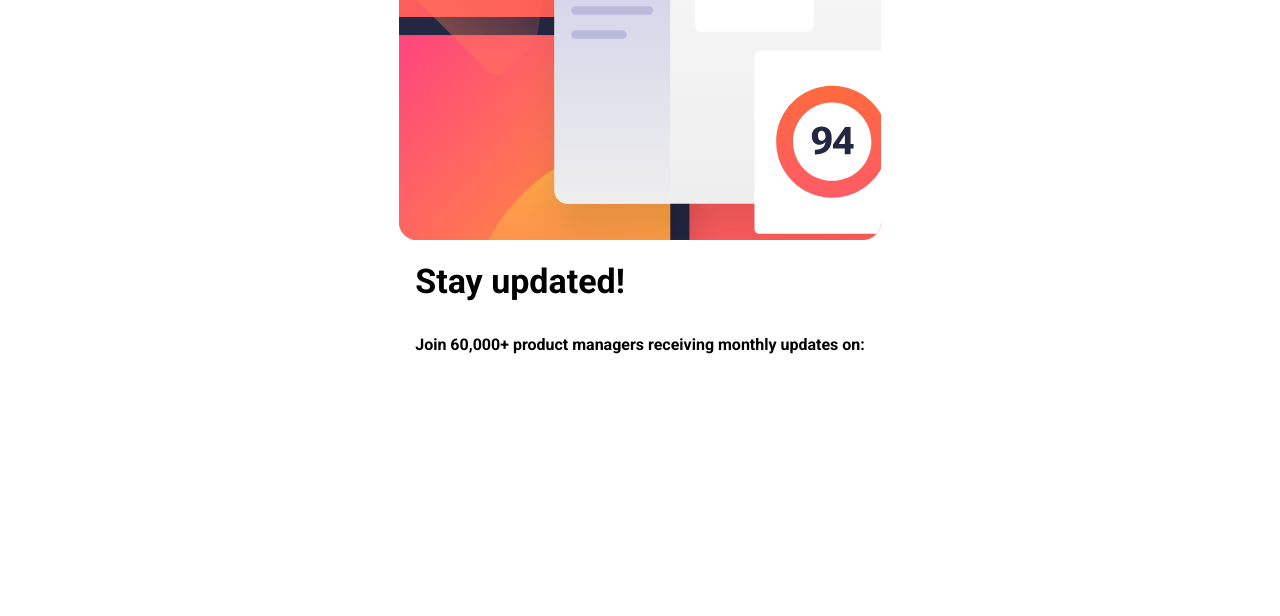
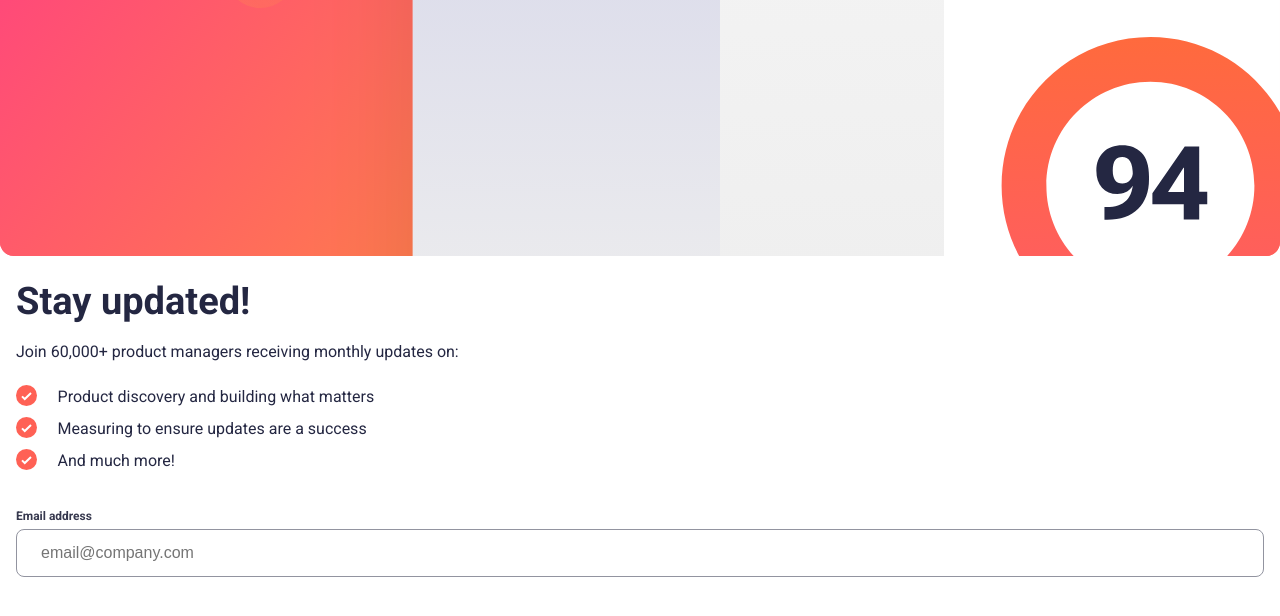
Before and after one commit to prophesierc/newsletter-sign-up-with-success-message-main, a Vue app in the folder app/: page / in a window 1280 px wide. Shown: the top 616 px of the page. Built offline with nearby package versions, Linux system fonts and the light colour scheme.

Commit message:
update 4 files and delete 1 file

```diff
--- a/app/src/App.vue
+++ b/app/src/App.vue
@@ -1,23 +1,29 @@
 <template>
   <ImageHandler />
   <main>
-    <h1 class="main__title">
+    <h1 class="content__title">
       Stay updated!
     </h1>
-    <h2 class="main__subtitle">
+    <h2 class="content__subtitle">
       Join 60,000+ product managers receiving monthly updates on:
     </h2>
+    <ListItems />
+    <EmailField />
   </main>
 </template>
 
 <script>
-import ImageHandler from './components/ImageHandler.vue';
+import ImageHandler from '@/components/ImageHandler.vue';
+import ListItems from '@/components/listItems.vue';
+import EmailField from '@/components/EmailField.vue';
 
 export default
 {
   components:
   {
-    ImageHandler
+    ImageHandler,
+    ListItems,
+    EmailField
   }
 }
 </script>
--- a/app/src/components/BulletCheckMarkIcons.vue
+++ /dev/null
@@ -1,5 +0,0 @@
-<template>
-  <p>Product discovery and building what matters</p>
-  <p>Measuring to ensure updates are a success</p>
-  <p>And much more!</p>
-</template>
--- a/app/src/components/EmailField.vue
+++ b/app/src/components/EmailField.vue
@@ -1,3 +1,30 @@
+<template>
+  <h3 class="email__title">
+    Email address
+  </h3>
+  <input type="text" placeholder="email@company.com" class="email__input"/>
+</template>
+
 <script>
-  console.log('test')
+export default {
+  name: 'EmailField'
+}
 </script>
+
+<style>
+  .email__title{
+    font-size: 12px;
+    color: var(--neutral-clr-Charcoal-Grey);
+    margin: 3em 0 .5em 0;
+  }
+
+  .email__input{
+    width: 100%;
+    height: 3em;
+    border: 1px solid var(--neutral-clr-Grey);
+    color: var(--neutral-clr-Grey);
+    border-radius: 8px;
+    padding-left: 1.5em;
+    font-size: 16px;
+  }
+</style>
--- a/app/src/components/ImageHandler.vue
+++ b/app/src/components/ImageHandler.vue
@@ -1,5 +1,5 @@
 <template>
-  <header class="header">
+  <header class="header__container">
     <picture class="header__picture">
       <source media="(max-width: 699px)" srcset="@/assets/images/illustration-sign-up-mobile.svg">
       <source media="(min-width: 700px)" srcset="@/assets/images/illustration-sign-up-desktop.svg">
@@ -15,17 +15,17 @@ export default {
 </script>
 
 <style>
-.header {
-  width: 100%;
+.header__container {
+  width: 100vw;
   height: auto;
   overflow: hidden;
 }
 
 .header__picture img{
-  width: 100%;
+  width: 100vw;
   height: auto;
-  max-height: 30vh;
+  max-height: 32vh;
   object-fit: cover;
-  border-radius: 0 0 18px 18px;
+  border-radius: 0 0 14px 14px;
 }
 </style>
--- /dev/null
+++ b/app/src/components/ListItems.vue
@@ -0,0 +1,32 @@
+<template>
+  <ul class="list__container">
+    <li class="list__item">Product discovery and building what matters</li>
+    <li class="list__item">Measuring to ensure updates are a success</li>
+    <li class="list__item">And much more!</li>
+  </ul>
+</template>
+
+<script>
+export default {
+  name: 'ListItems'
+}
+</script>
+
+<style>
+  .list__container {
+    text-align: left;
+    margin: 1em 0 0 0;
+    list-style-type: none;
+    width: 100%;
+  }
+
+  .list__item {
+    background: url('@/assets/images/icon-list.svg') no-repeat left top;
+    line-height: 1.5em;
+    padding-left: 2.6em;
+    margin-top: .5em;
+    font-size: var(--fs-paragraph);
+    font-weight: var(--fw-400);
+    color: var(--neutral-clr-Dark-Slate-Grey);
+  }
+</style>
--- a/app/src/global.css
+++ b/app/src/global.css
@@ -38,24 +38,26 @@ main {
   display: flex;
   flex-direction: column;
   justify-content: center;
-  align-items: center;
-  text-align: center;
   font-family: var(--ff);
   margin-left: 1rem;
   margin-right: 1rem;
 }
 
-.main__title{
-  font-size: 34px;
+.content__title{
+  font-size: 38px;
   text-align: left;
   width: 100%;
-  margin: .5em 0 1em 0;
+  margin: .5em 0 .5em 0;
+  font-weight: var(--fw-700);
+  color: var(--neutral-clr-Dark-Slate-Grey);
 }
 
-.main__subtitle{
+.content__subtitle{
   font-size: var(--fs-paragraph);
   text-align: left;
   width: 100%;
+  font-weight: var(--fw-400);
+  color: var(--neutral-clr-Dark-Slate-Grey);
 }
 
 .attribution {
```
